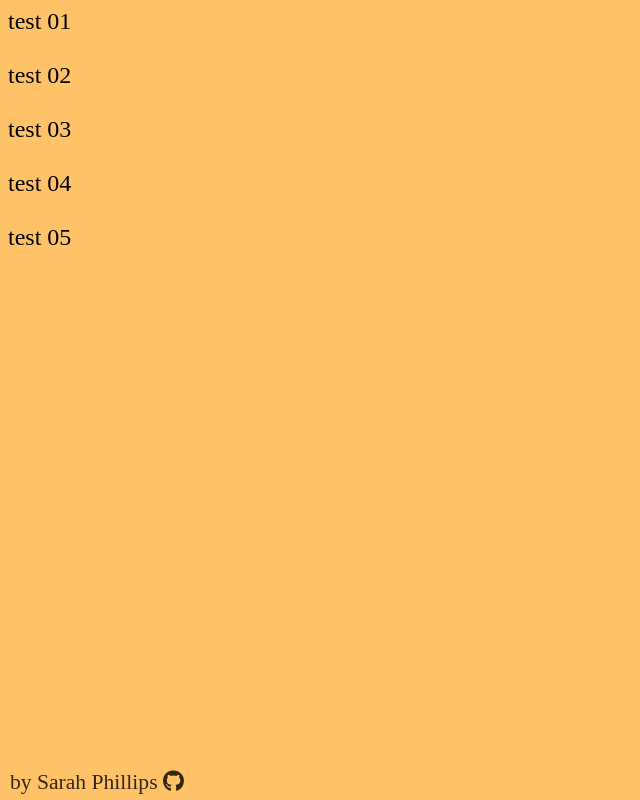
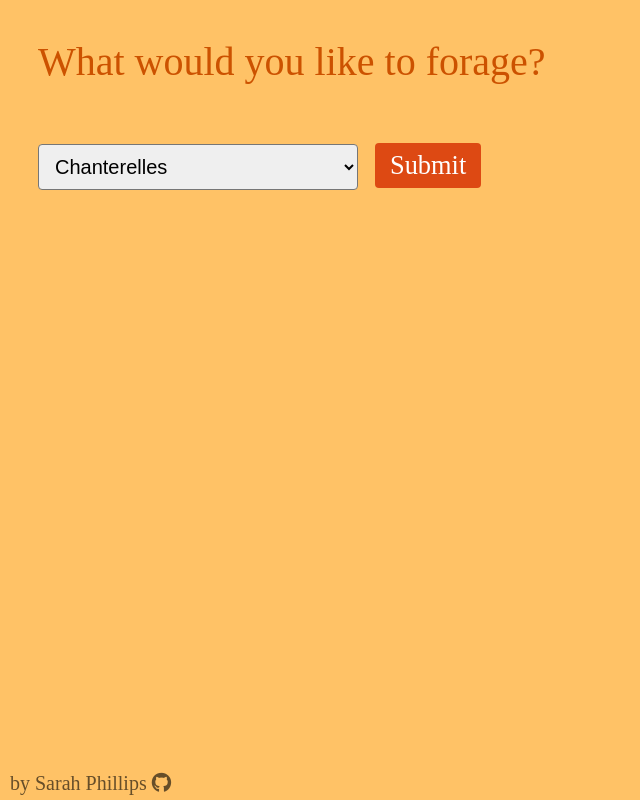
Before and after one commit to snphillips/nofrillztwitter, a website: page client/index.html in a window 1280 px wide. Shown: the whole page, without its empty margins (0-640 px from the left). Drawn offline with nearby package versions, Linux system fonts and the light colour scheme; no server answers; a web font is replaced by a local one.

Commit message:
some styling, add basic form

```diff
--- a/client/index.html
+++ b/client/index.html
@@ -29,13 +29,28 @@
       <!-- Loading Spinner -->
       <div id="loader"></div>
 
+      <p>What would you like to forage?</p>
+      <!-- Form -->
+      <form class="form"
+            action="/action_page.php">
+
+      <select name="forage-thing">
+        <option value="Chanterelles">Chanterelles</option>
+        <option value="Black Trumpets">Black Trumpets</option>
+        <option value="Morels">Morels</option>
+      </select>
+
+      <input class="submit-button" id="submit" type="submit" value="Submit">
+      </form>
 
 
-      <div id='test01'>test 01</div><br>
-      <div id='test02'>test 02</div><br>
-      <div id='test03'>test 03</div><br>
-      <div id='test04'>test 04</div><br>
-      <div id='test05'>test 05</div><br>
+      <!-- Result -->
+      <section id="result-paragraph">
+        <p>There have been <span id='number-of-tweets'>120</span> tweets</p>
+        <p>about <span id='forage-thing'>(insert mushroom)</span></p>
+        <p>around <span id='location'>(insert location)</span></p>
+        <p>over the past 7 days.</p>
+      </section>
 
 
 
--- a/client/main.js
+++ b/client/main.js
@@ -1,9 +1,6 @@
-// const axios = require('axios')
-
-
 (function() {
 
-// this works
+// this works. keep for now
 // fetch(`http://localhost:3000/art-deco`)
 //   .then(function(response) {
 //     return response.json();
@@ -37,15 +34,21 @@ axios.get('http://localhost:3000/art-deco', {
    // ===============================
    function parseData(response){
 
-     console.log("hello from parseData")
-     console.log("TEST response.objects[0].title:", response.data.objects[0].title)
-     document.getElementById('test01').innerHTML = `title: ${response.data.objects[0].title} `
-     document.getElementById('test02').innerHTML = `year_acquired: ${response.data.objects[0].year_acquired} `
-     document.getElementById('test03').innerHTML = `decade: ${response.data.objects[0].decade} `
-     document.getElementById('test04').innerHTML = `medium: ${response.data.objects[0].medium} `
-     document.getElementById('test05').innerHTML = `description: ${response.data.objects[0].description} `
+     document.getElementById('number-of-tweets').innerHTML = `${response.data.objects[0].decade} `
+     document.getElementById('forage-thing').innerHTML = `${response.data.objects[0].type} `
+     document.getElementById('location').innerHTML = `${response.data.objects[0]["woe:country_name"]}`
+     showResultParagraph();
+   }
 
-   }
+
+
+      //===============================
+    // Removes "display: none;" from result paragraph
+    // This is invoked after
+    //===============================
+    function showResultParagraph() {
+      document.getElementById('result-paragraph').style.display = 'block';
+    }
 
 
 
--- a/client/style.css
+++ b/client/style.css
@@ -1,9 +1,9 @@
 
 /*
 font-family: 'Grenze', serif;
+font-family: 'Lilita One', cursive;
 font-family: 'Luckiest Guy', cursive;
 font-family: 'Ultra', serif;
-font-family: 'Lilita One', cursive;
 */
 
 
@@ -12,10 +12,66 @@ Body
 ==========================*/
 body {
   background-color: #ffc266; /* apricot */
-  font-size: 150%;
+  font-size: 250%;
   font-family: 'Grenze', serif;
+  padding: 30px;
+  color: #cc5200;
 }
 
+/*===========================
+Zip form: field & button
+=============================*/
+form {
+  margin-top: 3rem;
+  margin-bottom: 0em;
+}
+
+input[id=forage-thing], select {
+  font-size: 50%;
+  padding: 10px 12px;
+  margin-right: 7px;
+  display: inline-block;
+  border-radius: 4px;
+  width: 20rem;
+}
+
+.submit-button {
+  background-color: rgba(221, 73, 19, 1); /* orange */
+  border: none;
+  border-radius: 4px;
+  color: white;
+  padding: 7px 15px;
+  text-align: center;
+  font-family: 'Vollkorn', serif;
+  text-decoration: none;
+  display: inline-block;
+  font-size: 66%;
+  margin: 10px 0px 20px 0px;
+  cursor: pointer;
+  /* removes ugly iOS styling */
+  -webkit-appearance: none;
+}
+
+.submit-button:hover {
+  /*transition-delay: 500ms;*/
+  background-color: #063c93; /* blue */
+}
+
+#error-message {
+  display: inline-block;
+}
+
+
+/*========================
+Response
+==========================*/
+p {
+  margin: 0;
+}
+
+#result-paragraph {
+  display: none;
+}
 
 
 
@@ -26,10 +82,10 @@ footer {
   position: absolute;
   left: 10px;
   bottom: 5px;
-  font-size: 90%;
+  font-size: 50%;
 }
 
 .footer-link a {
-  color: rgba(0,0,0, .8);
+  color: rgba(0,0,0, .6);
   text-decoration: none;
 }
```
